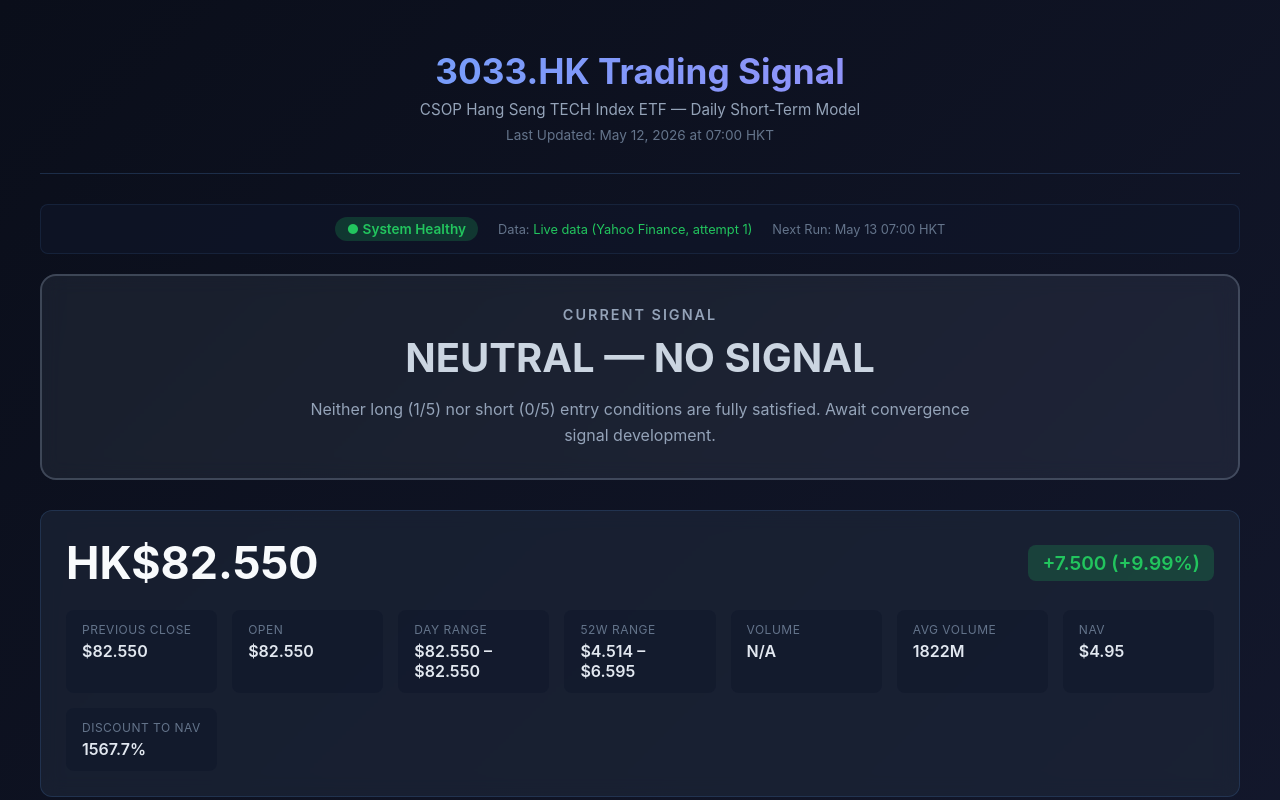
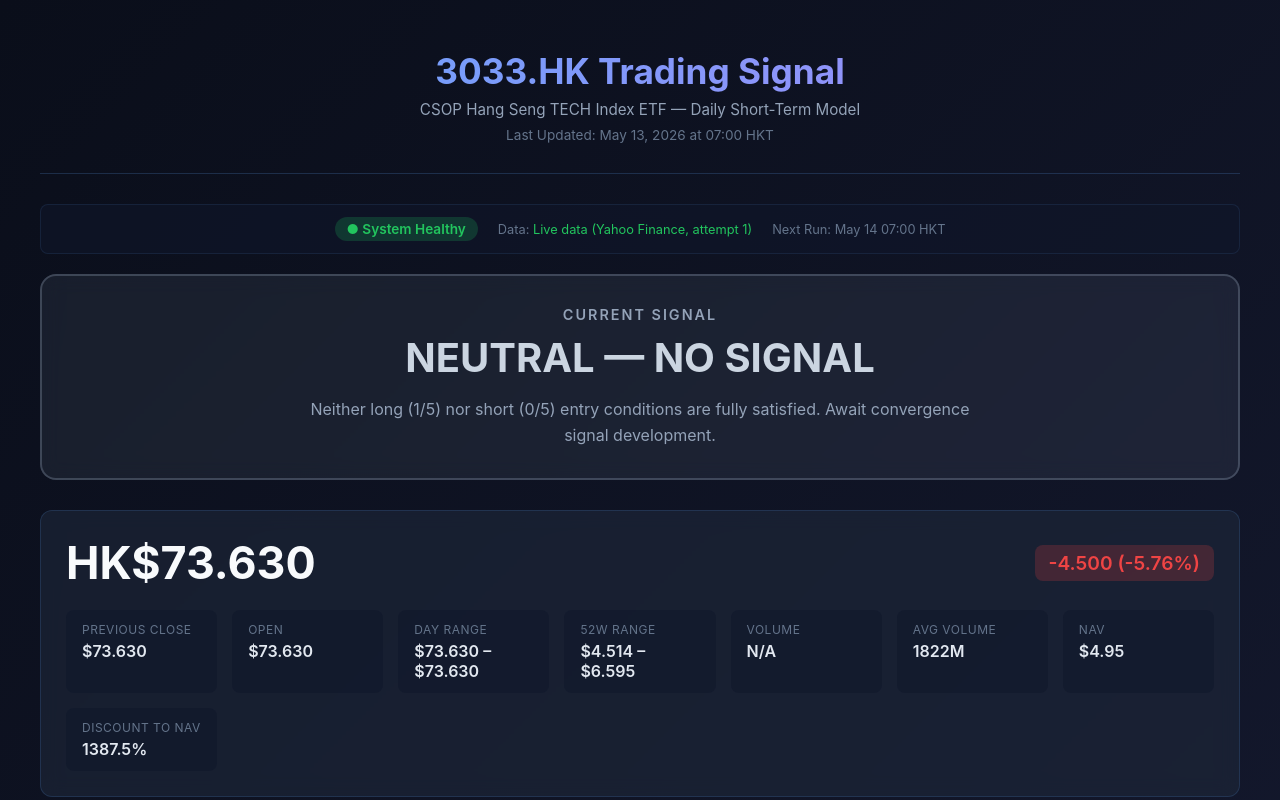
Before and after one commit to Optcgbean/3033-signal, a plain HTML site: page index.html in a window 1280 px wide. Shown: the top 800 px of the page. Drawn offline with Linux system fonts and the light colour scheme.

Commit message:
Daily update: 2026-05-13 07:00 HKT

```diff
--- a/index.html
+++ b/index.html
@@ -286,13 +286,13 @@
         <header>
             <h1>3033.HK Trading Signal</h1>
             <div class="subtitle">CSOP Hang Seng TECH Index ETF — Daily Short-Term Model</div>
-            <div class="last-updated">Last Updated: May 12, 2026 at 07:00 HKT</div>
+            <div class="last-updated">Last Updated: May 13, 2026 at 07:00 HKT</div>
         </header>
 
         <div class="health-bar">
             <span class="health-indicator health-ok">● System Healthy</span>
             <span class="data-source">Data: <span style="color: #22c55e;">Live data (Yahoo Finance, attempt 1)</span></span>
-            <span class="next-run">Next Run: May 13 07:00 HKT</span>
+            <span class="next-run">Next Run: May 14 07:00 HKT</span>
         </div>
 
         <div class="signal-banner signal-neutral">
@@ -303,21 +303,21 @@
 
         <div class="price-card">
             <div class="price-header">
-                <div class="price-main">HK$82.550</div>
-                <div class="price-change change-up">+7.500 (+9.99%)</div>
+                <div class="price-main">HK$73.630</div>
+                <div class="price-change change-down">-4.500 (-5.76%)</div>
             </div>
             <div class="price-details">
                 <div class="detail-item">
                     <div class="detail-label">Previous Close</div>
-                    <div class="detail-value">$82.550</div>
+                    <div class="detail-value">$73.630</div>
                 </div>
                 <div class="detail-item">
                     <div class="detail-label">Open</div>
-                    <div class="detail-value">$82.550</div>
+                    <div class="detail-value">$73.630</div>
                 </div>
                 <div class="detail-item">
                     <div class="detail-label">Day Range</div>
-                    <div class="detail-value">$82.550 – $82.550</div>
+                    <div class="detail-value">$73.630 – $73.630</div>
                 </div>
                 <div class="detail-item">
                     <div class="detail-label">52W Range</div>
@@ -337,7 +337,7 @@
                 </div>
                 <div class="detail-item">
                     <div class="detail-label">Discount to NAV</div>
-                    <div class="detail-value">1567.7%</div>
+                    <div class="detail-value">1387.5%</div>
                 </div>
             </div>
         </div>
@@ -408,7 +408,7 @@
                     <div class="pivot-item"><div class="pivot-label">Vol Sup</div><div class="pivot-value pivot-support">$4.76</div></div>
                 </div>
                 <div style="margin-top: 15px; font-size: 0.85rem; color: #64748b; text-align: center;">
-                    Price $82.550 is above R3
+                    Price $73.630 is above R3
                 </div>
             </div>
         </div>
@@ -436,7 +436,7 @@
                     <tr>
                         <td>Trend / Volatility</td>
                         <td>Price ≥ SMA50 OR ATR% &lt; median</td>
-                        <td>$82.550 vs $4.94, ATR% 1.66%</td>
+                        <td>$73.630 vs $4.94, ATR% 1.66%</td>
                         <td class="check-pass">✓ PASS</td>
                     </tr>
                     <tr>
@@ -481,7 +481,7 @@
                     <tr>
                         <td>Trend / Volatility</td>
                         <td>Price &lt; SMA50 OR ATR% &gt; median</td>
-                        <td>$82.550 vs $4.94, ATR% 1.66%</td>
+                        <td>$73.630 vs $4.94, ATR% 1.66%</td>
                         <td class="check-fail">✗ FAIL</td>
                     </tr>
                     <tr>
```
